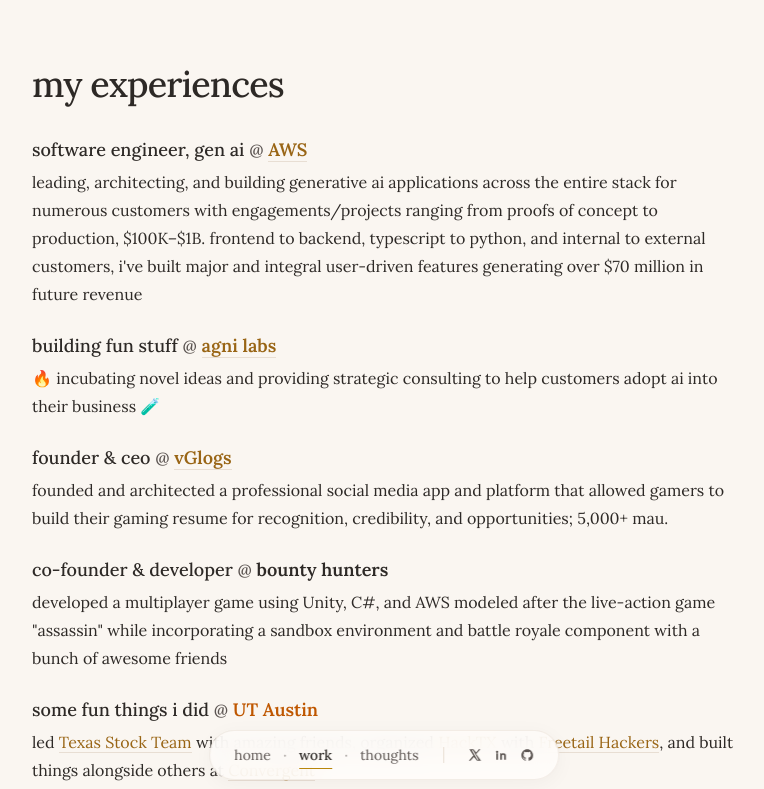
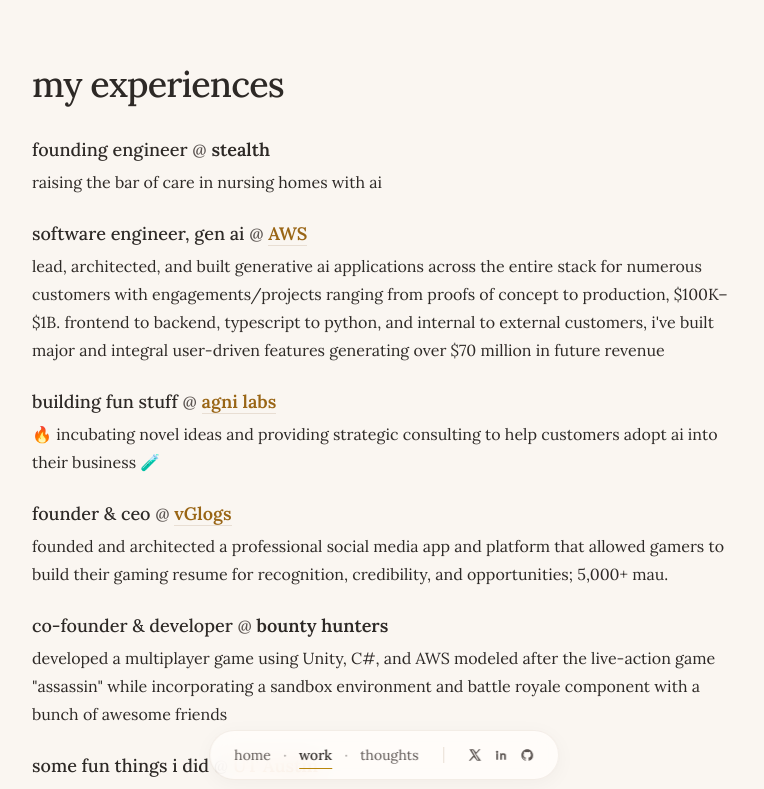
Before and after one commit to adiadd/adiadd.github.io, a Next.js app: page /experience in a window 1280 px wide. Shown: the top 789 px of the page, without its empty margins (256-1020 px from the left). Built offline with nearby package versions, Linux system fonts and the light colour scheme.

Commit message:
feat: updating with new role

```diff
--- a/src/app/experience/page.tsx
+++ b/src/app/experience/page.tsx
@@ -49,12 +49,20 @@
 
       <div className="stagger-children">
         <ExperienceItem
+          title="founding engineer"
+          company="stealth"
+          style={{ "--stagger-index": 2 } as React.CSSProperties}
+        >
+          raising the bar of care in nursing homes with ai
+        </ExperienceItem>
+
+        <ExperienceItem
           title="software engineer, gen ai"
           company="AWS"
           href="https://aws.amazon.com/"
           style={{ "--stagger-index": 1 } as React.CSSProperties}
         >
-          leading, architecting, and building generative ai applications across
+          lead, architected, and built generative ai applications across
           the entire stack for numerous customers with engagements/projects
           ranging from proofs of concept to production, $100K–$1B. frontend to
           backend, typescript to python, and internal to external customers,
--- a/src/app/page.tsx
+++ b/src/app/page.tsx
@@ -32,13 +32,14 @@
             than I found it, in whatever way that may be.
           </p>
           <p>
-            i previously graduated from{" "}
-            <span className="text-[#bf5700] font-medium">UT Austin</span> with a
-            major in information systems and a certificate in cs. during the
-            day, i write code for Amazon Web Services, at night, for the master
+            during the
+            day, i build for an ai healthcare startup, at night, for the master
             of computer science from{" "}
             <span className="text-[#B3A369] font-medium">Georgia Tech</span>{" "}
             i&apos;m pursuing, and in between, for fun.
+            before this, i graduated from{" "}
+            <span className="text-[#bf5700] font-medium">UT Austin</span> with a
+            major in information systems and a certificate in cs.
           </p>
           <p>
             i&apos;m currently extremely interested in applied ai and ai
```
